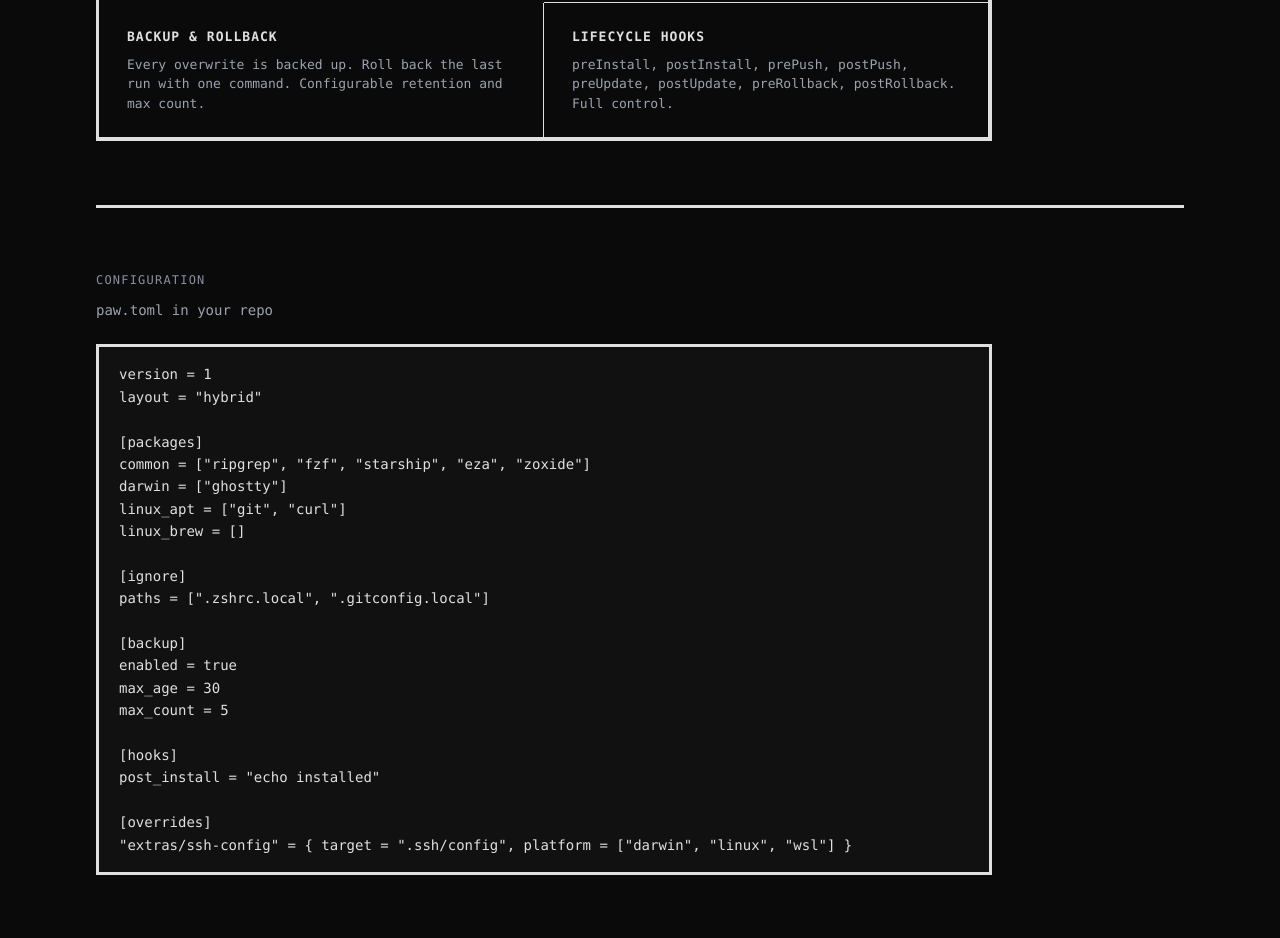
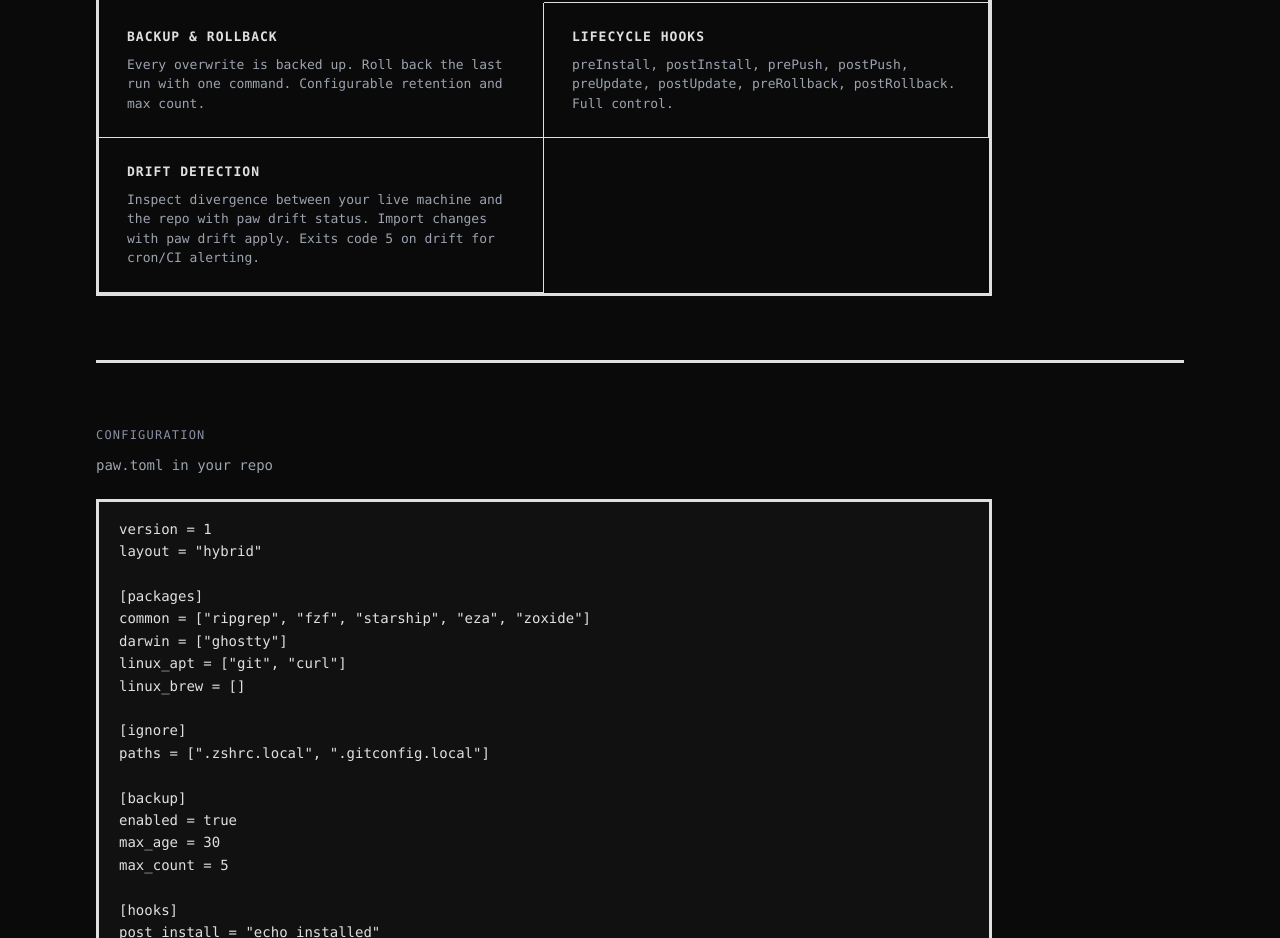
Before and after one commit to alexcatdad/paw, a plain HTML site: page docs/index.html in a window 1280 px wide. Shown: the part 1549-2487 px from the top of the page. Drawn offline with nearby package versions, Linux system fonts and the light colour scheme.

Commit message:
docs: add drift detection feature card

```diff
--- a/docs/index.html
+++ b/docs/index.html
@@ -231,6 +231,10 @@
       <feature-card
         title="LIFECYCLE HOOKS"
         description="preInstall, postInstall, prePush, postPush, preUpdate, postUpdate, preRollback, postRollback. Full control."
+      ></feature-card>
+      <feature-card
+        title="DRIFT DETECTION"
+        description="Inspect divergence between your live machine and the repo with paw drift status. Import changes with paw drift apply. Exits code 5 on drift for cron/CI alerting."
       ></feature-card>
     </div>
   </section>
```
